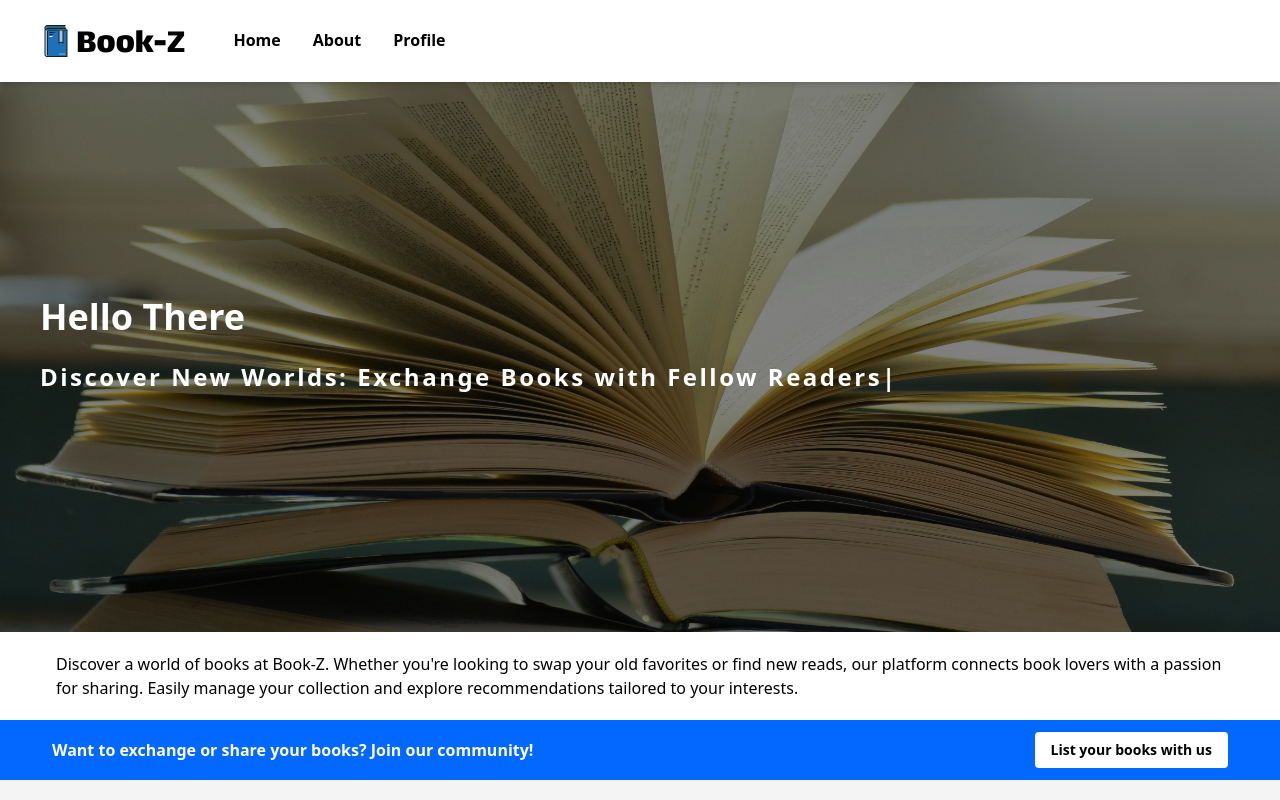
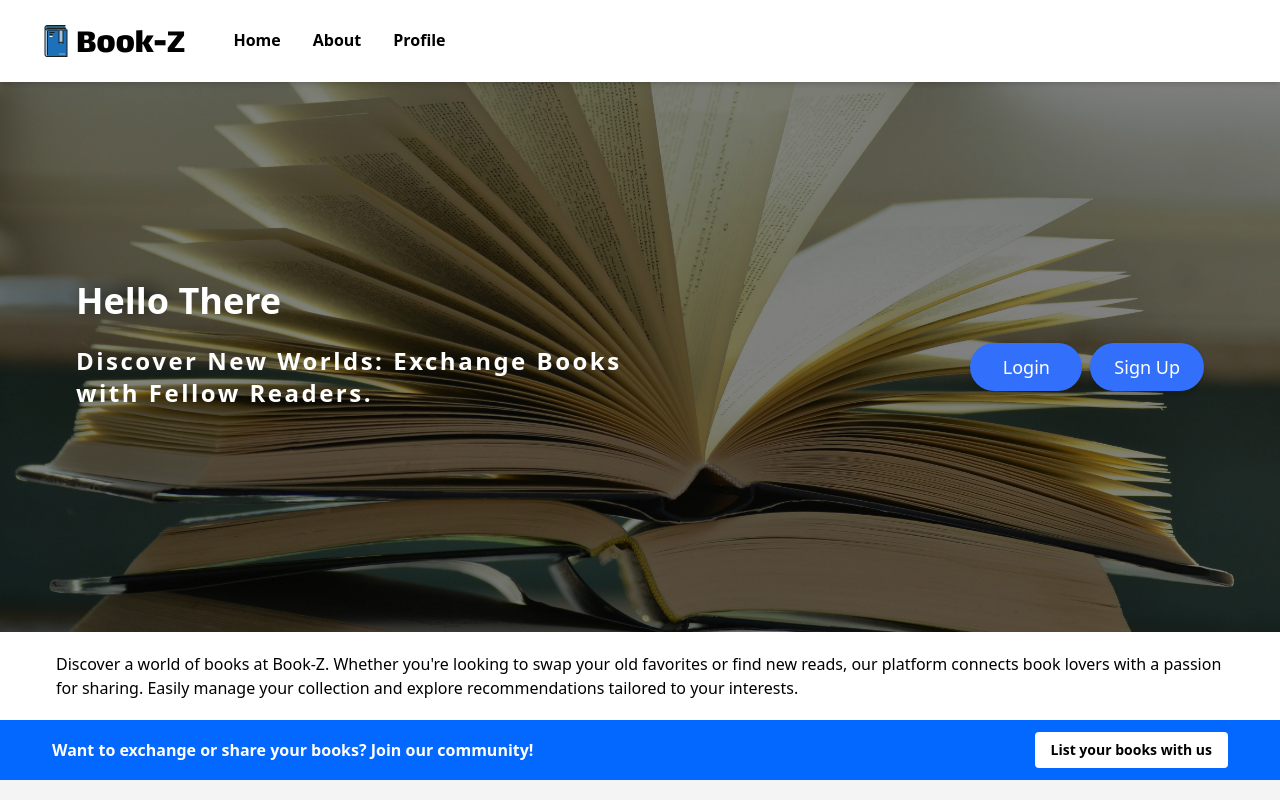
Before and after one commit to thisisabukarsh/bookz, a Next.js app: page / in a window 1280 px wide. Shown: the top 800 px of the page. Built offline with nearby package versions, Linux system fonts and the light colour scheme.

Commit message:
landing done

```diff
--- a/src/components/home/Landing.tsx
+++ /dev/null
@@ -1,78 +0,0 @@
-import { poppins, rubik } from "@/utils/font";
-import Image from "next/image";
-import { useEffect, useState } from "react";
-
-const TITLES = [
-  "Discover New Worlds: Exchange Books with Fellow Readers",
-  "Expand Your Library: Join Our Book Exchange Community Today",
-  "Connect Through Stories: Swap Books with Other Enthusiasts",
-  "Share the Joy of Reading: Trade Books and Discover Hidden Gems",
-  "Build Your Bookshelf: Exchange Books and Connect with Bibliophiles",
-  "Unlock New Adventures: Trade Books and Explore Diverse Narratives",
-  "Join the Literary Exchange: Connect with Readers and Swap Stories",
-  "Dive into New Narratives: Swap Books and Expand Your Horizons",
-  "Exchange Books, Share Stories: Connect with Fellow Book Lovers",
-  "Trade Tales: Join Our Book Exchange Community and Dive into New Worlds",
-];
-
-const LandingPage = () => {
-  const [titleIndex, setTitleIndex] = useState(0);
-  const [typedText, setTypedText] = useState("");
-  const [fadeIn, setFadeIn] = useState(true);
-
-  useEffect(() => {
-    const interval = setInterval(() => {
-      let nextCharIndex = typedText.length;
-      if (nextCharIndex < TITLES[titleIndex].length) {
-        setTypedText(
-          (prevTypedText) => prevTypedText + TITLES[titleIndex][nextCharIndex]
-        );
-      } else {
-        clearInterval(interval);
-        setTimeout(() => {
-          setFadeIn(false);
-          setTimeout(() => {
-            setTitleIndex((prevIndex) => (prevIndex + 1) % TITLES.length);
-            setTypedText("");
-            setFadeIn(true);
-          }, 1000); // Adjust delay before next text appears
-        }, 4000); // Adjust duration before fade-out
-      }
-    }, 100); // Adjust typing speed (milliseconds per character)
-
-    return () => clearInterval(interval);
-  }, [titleIndex, typedText]);
-  return (
-    <>
-      <div className="">
-        <Image
-          src="/assets/landindImg.jpg"
-          alt="home image"
-          fill
-          className="object-cover filter brightness-50"
-          quality={100}
-          priority
-        />
-      </div>
-      <div className="h-full flex items-start justify-center p-4 md:p-0 text-sm">
-        <div className="h-full w-full z-10 lg:max-w-screen-dt">
-          <div className="h-full md:flex flex-col justify-center items-start">
-            <div
-              className={`mt-2 md:mt-7 md:mb-7 font-bold ltr:${poppins.className} rtl:${rubik.className}`}
-            >
-              <h2 className="text-left text-lg lg:text-4xl md:text-white">
-                Hello There
-              </h2>
-              <p className="text-left my-6 text-sm lg:text-2xl md:text-white ltr:tracking-widest md:tracking-[2.5px]">
-                {typedText}
-                <span className="typing-cursor">|</span>
-              </p>
-            </div>
-          </div>
-        </div>
-      </div>
-    </>
-  );
-};
-
-export default LandingPage;
--- /dev/null
+++ b/src/components/home/landing/Landing.tsx
@@ -0,0 +1,30 @@
+import Image from "next/image";
+import Title from "./Title";
+import LoginSingUpButton from "./LoginSignUpButtons";
+
+const LandingPage = () => {
+  return (
+    <>
+      <div className="">
+        <Image
+          src="/assets/landindImg.jpg"
+          alt="home image"
+          fill
+          className="object-cover filter brightness-50"
+          quality={100}
+          priority
+        />
+      </div>
+      <div className="h-full flex items-start justify-center p-4 md:p-0 text-sm">
+        <div className="h-full w-full z-10 lg:max-w-screen-dt">
+          <div className="h-full md:flex  justify-between items-center mx-9">
+            <Title />
+            <LoginSingUpButton />
+          </div>
+        </div>
+      </div>
+    </>
+  );
+};
+
+export default LandingPage;
--- /dev/null
+++ b/src/components/home/landing/LoginSignUpButtons.tsx
@@ -0,0 +1,22 @@
+import Link from "next/link";
+
+const LoginSingUpButton = () => {
+  return (
+    <div className="self-center flex flex-row">
+      <Link
+        href="/login"
+        className="min-w-28 inline-flex items-center justify-center bg-BookBlue text-[#feffff] rounded-3xl shadow-md transition-all duration-300 ease-in-out text-lg font-medium h-12 px-6 py-2 mt-5 ml-2 hover:bg-[#003e7d] focus:outline-none focus:border-2 focus:border-blue-600 active:shadow-lg"
+      >
+        Login
+      </Link>
+      <Link
+        href="/signup"
+        className="inline-flex items-center justify-center bg-BookBlue text-[#feffff] rounded-3xl shadow-md transition-all duration-300 ease-in-out text-lg font-medium h-12 px-6 py-2 mt-5 ml-2 hover:bg-[#003e7d] focus:outline-none focus:border-2 focus:border-blue-600 active:shadow-lg"
+      >
+        Sign Up
+      </Link>
+    </div>
+  );
+};
+
+export default LoginSingUpButton;
--- /dev/null
+++ b/src/components/home/landing/Title.tsx
@@ -0,0 +1,64 @@
+import { poppins, rubik } from "@/utils/font";
+import { useEffect, useState } from "react";
+
+const TITLES = [
+  "Discover New Worlds: Exchange Books with Fellow Readers.",
+  "Expand Your Library: Join Our Book Exchange Community Today.",
+  "Connect Through Stories: Swap Books with Other Enthusiasts.",
+  "Share the Joy of Reading: Trade Books and Discover Hidden Gems.",
+  "Build Your Bookshelf: Exchange Books and Connect with Bibliophiles.",
+  "Unlock New Adventures: Trade Books and Explore Diverse Narratives.",
+  "Join the Literary Exchange: Connect with Readers and Swap Stories.",
+  "Dive into New Narratives: Swap Books and Expand Your Horizons.",
+  "Exchange Books, Share Stories: Connect with Fellow Book Lovers.",
+  "Trade Tales: Join Our Book Exchange Community and Dive into New Worlds.",
+];
+
+const Title = () => {
+  const [titleIndex, setTitleIndex] = useState(0);
+  const [typedText, setTypedText] = useState("");
+  const [fadeIn, setFadeIn] = useState(true);
+
+  useEffect(() => {
+    const interval = setInterval(() => {
+      let nextCharIndex = typedText.length;
+      if (nextCharIndex < TITLES[titleIndex].length) {
+        setTypedText(
+          (prevTypedText) => prevTypedText + TITLES[titleIndex][nextCharIndex]
+        );
+      } else {
+        clearInterval(interval);
+        setTimeout(() => {
+          setFadeIn(false);
+          setTimeout(() => {
+            setTitleIndex((prevIndex) => (prevIndex + 1) % TITLES.length);
+            setTypedText("");
+            setFadeIn(true);
+          }, 1000); // Adjust delay before next text appears
+        }, 4000); // Adjust duration before fade-out
+      }
+    }, 100); // Adjust typing speed (milliseconds per character)
+
+    return () => clearInterval(interval);
+  }, [titleIndex, typedText]);
+
+  return (
+    <div
+      className={`mt-2 md:mt-7 md:mb-7 font-bold ltr:${poppins.className} rtl:${rubik.className} max-w-[50%]`}
+    >
+      <h2 className="text-left text-lg lg:text-4xl md:text-white">
+        Hello There
+      </h2>
+      <p
+        className={`text-left my-6 text-sm lg:text-2xl md:text-white ltr:tracking-widest md:tracking-[2.5px] ${
+          fadeIn ? "animate-fadeIn" : "animate-fadeOut"
+        }`}
+      >
+        {typedText}
+        <span className="typing-cursor animate-blink">|</span>
+      </p>
+    </div>
+  );
+};
+
+export default Title;
--- a/src/pages/index.tsx
+++ b/src/pages/index.tsx
@@ -1,7 +1,7 @@
 import Image from "next/image";
 import { Inter } from "next/font/google";
 import Head from "next/head";
-import Landing from "../components/home/Landing";
+import Landing from "../components/home/landing/Landing";
 import { poppins, rubik } from "@/utils/font";
 import { useEffect, useState } from "react";
 
--- a/tailwind.config.ts
+++ b/tailwind.config.ts
@@ -9,6 +9,20 @@ const config: Config = {
   ],
   theme: {
     extend: {
+      keyframes: {
+        fadeInOut: {
+          "0%, 100%": { opacity: "0" },
+          "50%": { opacity: "1" },
+        },
+        blink: {
+          "from, to": { opacity: "1" },
+          "50%": { opacity: "0" },
+        },
+      },
+      animation: {
+        fadeInOut: "fadeInOut 12s forwards",
+        blink: "blink 1s step-end infinite",
+      },
       backgroundImage: {
         "gradient-radial": "radial-gradient(var(--tw-gradient-stops))",
         "gradient-conic":
```
